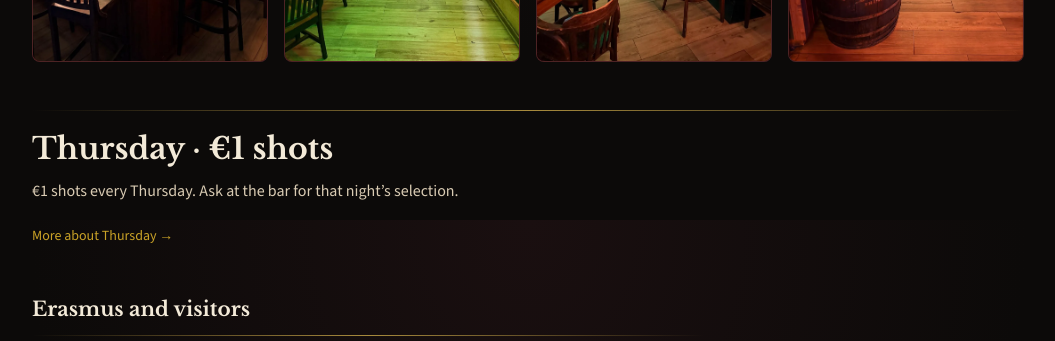
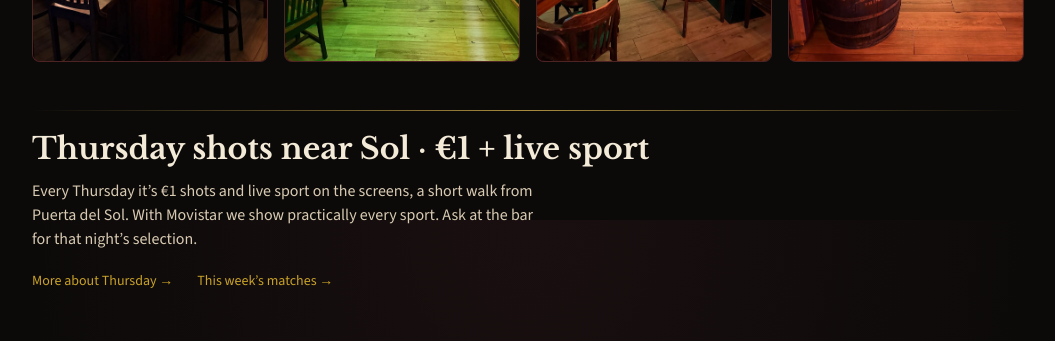
Before and after one commit to salachangolive-glitch/oconnells-madrid, a Next.js app: page / in a window 1280 px wide. Shown: the part 2980-3321 px from the top of the page, without its empty margins (112-1167 px from the left). Built offline with nearby package versions, Linux system fonts and the light colour scheme; no server answers.

Commit message:
copy: Thursday €1 shots + live sport section (Thursday shots Sol / chupitos 1 euro jueves Madrid)

```diff
--- a/app/es/thursday-1-euro-shots/page.tsx
+++ b/app/es/thursday-1-euro-shots/page.tsx
@@ -5,9 +5,9 @@ import { buildMetadata } from "@/lib/seo";
 import { MAPS_URL, SITE_NAME } from "@/lib/venue";
 
 export const metadata = buildMetadata({
-  title: "Chupitos a 1 € los jueves cerca de Sol",
+  title: "Chupitos a 1 euro los jueves en Madrid, junto a Sol",
   description:
-    "Los jueves tenemos chupitos a 1 € en O'Connell St, Calle de Espoz y Mina 7, cerca de Sol. Consulta en barra la selección de esa noche.",
+    "Chupitos a 1 euro los jueves en Madrid: en O'Connell St, Calle de Espoz y Mina 7, junto a Sol, con deporte en directo en las pantallas.",
   path: "/es/thursday-1-euro-shots",
   locale: "es",
 });
@@ -17,13 +17,17 @@ export default function EsThursdayShotsPage() {
     <PageShell locale="es" altLangHref="/thursday-1-euro-shots">
       <PageHero
         eyebrow="Jueves · 1 €"
-        title="Chupitos a 1 € los jueves"
-        lead="Los jueves tenemos chupitos a 1 €. Consulta en barra la selección disponible esa noche."
+        title="Chupitos a 1 euro los jueves en Madrid"
+        lead="Los jueves tenemos chupitos a 1 € y deporte en directo en las pantallas, junto a Sol. Consulta en barra la selección disponible esa noche."
       />
-      <Section title="El jueves en el pub">
+      <Section title="Chupitos y partidos los jueves">
         <p>
           Los jueves tenemos chupitos a 1 €. Consulta en barra la selección
           disponible esa noche.
+        </p>
+        <p>
+          Y el jueves también hay deporte en directo: con Movistar tenemos
+          prácticamente todos los deportes.
         </p>
         <p>
           {SITE_NAME} está en Calle de Espoz y Mina 7, a un paso de Puerta del
@@ -32,7 +36,7 @@ export default function EsThursdayShotsPage() {
         <ul className="list-disc space-y-2 pl-5">
           <li>Solo los jueves.</li>
           <li>
-            El deporte confirmado está en la{" "}
+            Los partidos de esta semana están en la{" "}
             <Link href="/es/whats-on" className="text-gold underline">
               Agenda
             </Link>
--- a/app/thursday-1-euro-shots/page.tsx
+++ b/app/thursday-1-euro-shots/page.tsx
@@ -5,9 +5,9 @@ import { buildMetadata } from "@/lib/seo";
 import { MAPS_URL, SITE_NAME } from "@/lib/venue";
 
 export const metadata = buildMetadata({
-  title: "Thursday €1 shots near Sol",
+  title: "Thursday shots near Sol, Madrid · €1 + live sport",
   description:
-    "€1 shots every Thursday at O'Connell St, Calle de Espoz y Mina 7, near Sol. Ask at the bar for that night’s selection.",
+    "Thursday shots near Sol, Madrid: €1 shots every Thursday at O'Connell St, Calle de Espoz y Mina 7, with live sport on the screens.",
   path: "/thursday-1-euro-shots",
 });
 
@@ -16,12 +16,16 @@ export default function ThursdayShotsPage() {
     <PageShell locale="en" altLangHref="/es/thursday-1-euro-shots">
       <PageHero
         eyebrow="Thursday · €1"
-        title="Thursday · €1 shots"
-        lead="€1 shots every Thursday. Ask at the bar for that night’s selection."
+        title="Thursday shots near Sol · €1"
+        lead="€1 shots every Thursday, with live sport on the screens. Ask at the bar for that night’s selection."
       />
-      <Section title="Thursday at the pub">
+      <Section title="Shots and matches on Thursday">
         <p>
           €1 shots every Thursday. Ask at the bar for that night’s selection.
+        </p>
+        <p>
+          Thursday nights come with live sport too: with Movistar we show
+          practically every sport.
         </p>
         <p>
           {SITE_NAME} is at Calle de Espoz y Mina 7, a short walk from Puerta
@@ -30,7 +34,7 @@ export default function ThursdayShotsPage() {
         <ul className="list-disc space-y-2 pl-5">
           <li>Thursdays only.</li>
           <li>
-            Confirmed sport is on{" "}
+            This week&apos;s matches are on{" "}
             <Link href="/whats-on" className="text-gold underline">
               What&apos;s On
             </Link>
--- a/components/ThursdayFeature.tsx
+++ b/components/ThursdayFeature.tsx
@@ -1,5 +1,4 @@
 import Link from "next/link";
-import { RECURRING } from "@/lib/fixtures";
 
 type Locale = "en" | "es";
 
@@ -13,14 +12,24 @@ export function ThursdayFeature({ locale = "en" }: { locale?: Locale }) {
     <section className="mb-12">
       <div className="pub-rule mb-5" />
       <h2 className="mt-2 font-serif text-2xl font-bold text-cream sm:text-3xl">
-        {isEs ? "Jueves · chupitos a 1 €" : "Thursday · €1 shots"}
+        {isEs
+          ? "Chupitos a 1 euro los jueves en Madrid, junto a Sol"
+          : "Thursday shots near Sol · €1 + live sport"}
       </h2>
       <p className="mt-3 max-w-lg text-cream-muted">
-        {isEs ? RECURRING.thursdayShots.es : RECURRING.thursdayShots.en}
+        {isEs
+          ? "Cada jueves, chupitos a 1 € y deporte en directo en las pantallas, a un paso de Puerta del Sol. Con Movistar tenemos prácticamente todos los deportes. Pregunta en la barra por la selección de esa noche."
+          : "Every Thursday it’s €1 shots and live sport on the screens, a short walk from Puerta del Sol. With Movistar we show practically every sport. Ask at the bar for that night’s selection."}
       </p>
-      <p className="mt-5">
+      <p className="mt-5 flex flex-wrap gap-x-6 gap-y-2">
         <Link href={href} className="text-sm text-gold hover:text-cream">
           {isEs ? "Más sobre el jueves →" : "More about Thursday →"}
+        </Link>
+        <Link
+          href={isEs ? "/es/whats-on" : "/whats-on"}
+          className="text-sm text-gold hover:text-cream"
+        >
+          {isEs ? "Partidos de esta semana →" : "This week’s matches →"}
         </Link>
       </p>
     </section>
```
